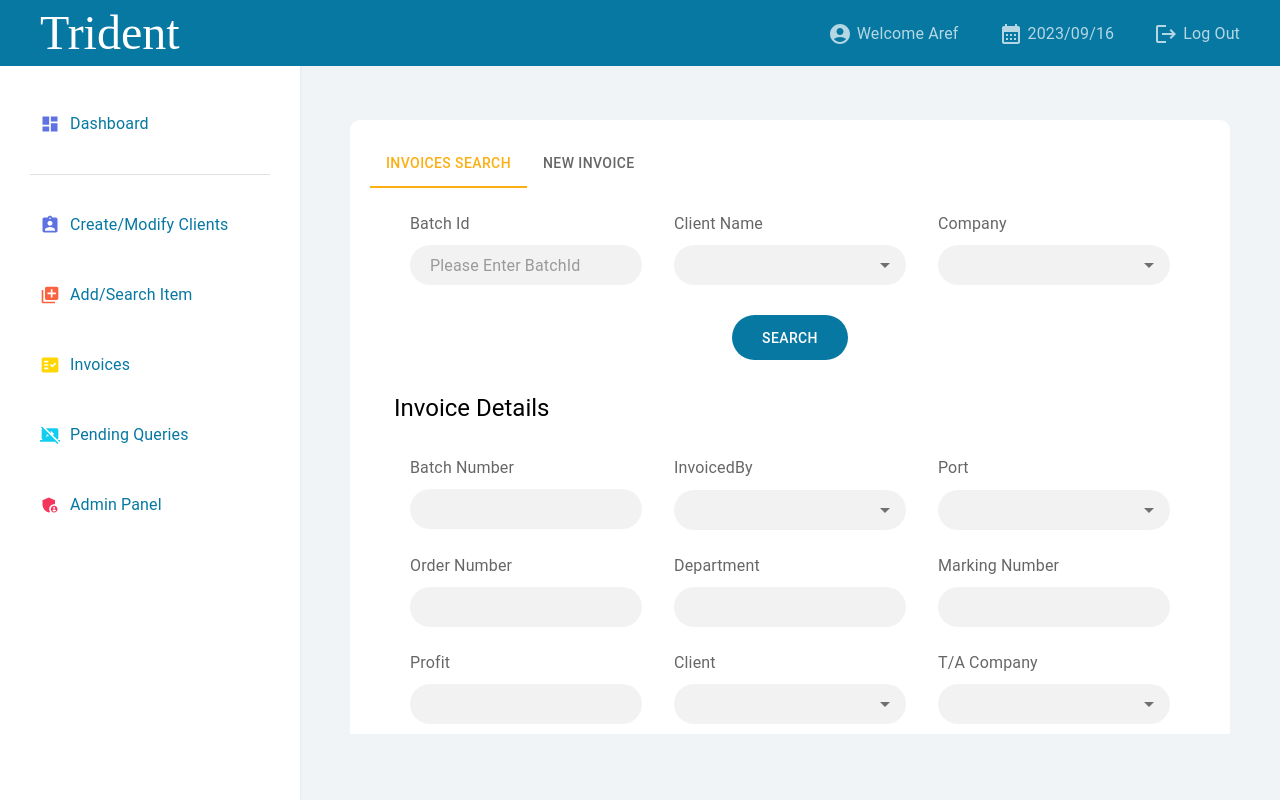
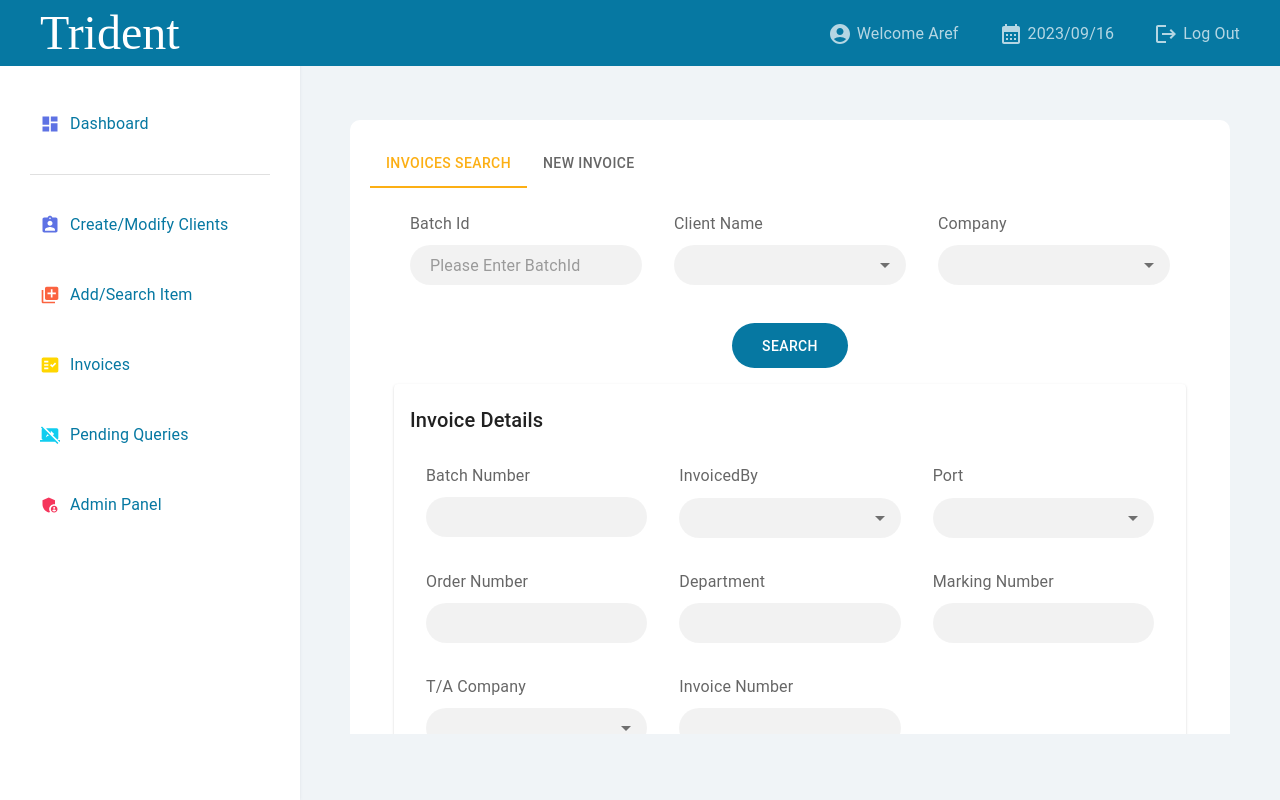
Before and after one commit to minoo-cyber/part, a React (Create React App) app: page /invoices in a window 1280 px wide. Built offline with nearby package versions, Linux system fonts and the light colour scheme.

Commit message:
invoice Changes

```diff
--- a/src/pages/invoices/components/invoiceAdd/index.tsx
+++ b/src/pages/invoices/components/invoiceAdd/index.tsx
@@ -1,5 +1,13 @@
-import { FC, useState } from "react";
-import { FormLabel, Grid, TextField, Typography } from "@mui/material";
+import { FC, SyntheticEvent, useState } from "react";
+import {
+  Accordion,
+  AccordionDetails,
+  AccordionSummary,
+  FormLabel,
+  Grid,
+  TextField,
+  Typography,
+} from "@mui/material";
 import CustomAutocomplete from "../../../../components/autocomplete";
 import CustomButton from "../../../../components/button";
 import InvoiceDetails from "../invoiceDetails";
@@ -18,6 +26,11 @@
 
 const InvoiceAdd: FC<IProps> = (readOnly) => {
   const [test, setTest] = useState<string>();
+  const [expanded, setExpanded] = useState<string | false>("panel1");
+  const handleChange =
+    (panel: string) => (event: SyntheticEvent, newExpanded: boolean) => {
+      setExpanded(newExpanded ? panel : false);
+    };
   const fileUploadProp: FileUploadProps = {
     accept: "image/*",
     onChange: (event: React.ChangeEvent<HTMLInputElement>) => {
@@ -30,12 +43,10 @@
     },
   };
   const handlePrintDocument = () => {
-    const input = document.getElementById("divToPrint");
-    //@ts-ignore
+    let input: any = document.getElementById("divToPrint");
     html2canvas(input).then((canvas) => {
       const imgData = canvas.toDataURL("image/png");
       const pdf = new jsPDF();
-      //@ts-ignore
       pdf.addImage(imgData, "JPEG", 0, 0, 200, 200);
       pdf.save("download.pdf");
     });
@@ -43,7 +54,7 @@
   return (
     <>
       <Grid container component="form">
-        <Grid item xs={4} px={2}>
+        <Grid item xs={12} sm={6} md={4} mb={1} px={2}>
           <FormLabel>Company</FormLabel>
           <CustomAutocomplete
             value=""
@@ -52,11 +63,11 @@
             sx={{ mt: 1.3 }}
           />
         </Grid>
-        <Grid item xs={4} px={2}>
+        <Grid item xs={12} sm={6} md={4} mb={1} px={2}>
           <FormLabel htmlFor="uploadExel">Upload Exel</FormLabel>
           <FileUploader {...fileUploadProp} />
         </Grid>
-        <Grid item xs={4} px={2} mt={4.7}>
+        <Grid item xs={12} sm={6} md={4} mb={1} px={2} mt={4.7}>
           <Typography>{test}</Typography>
         </Grid>
         <Grid container sx={{ justifyContent: "center" }}>
@@ -67,13 +78,33 @@
                 theme.palette.primary.main + "!important",
             }}
           >
-            Add
+            Add Invoice
           </CustomButton>
         </Grid>
       </Grid>
       <Grid id="divToPrint">
-        <InvoiceDetails readOnly={readOnly.readOnly} />
-        <InvoiceTable />
+        <Accordion
+          expanded={expanded === "panel1"}
+          onChange={handleChange("panel1")}
+        >
+          <AccordionSummary aria-controls="panel1d-content" id="panel1d-header">
+            <Typography variant="h6">Invoice Details</Typography>
+          </AccordionSummary>
+          <AccordionDetails>
+            <InvoiceDetails readOnly={readOnly.readOnly} />
+          </AccordionDetails>
+        </Accordion>
+        <Accordion
+          expanded={expanded === "panel2"}
+          onChange={handleChange("panel2")}
+        >
+          <AccordionSummary aria-controls="panel2d-content" id="panel2d-header">
+            <Typography variant="h6">Invoice Rows</Typography>
+          </AccordionSummary>
+          <AccordionDetails>
+            <InvoiceTable readOnly={readOnly.readOnly} />
+          </AccordionDetails>
+        </Accordion>
       </Grid>
       <Grid
         container
--- a/src/pages/invoices/components/invoiceDetails/index.tsx
+++ b/src/pages/invoices/components/invoiceDetails/index.tsx
@@ -12,11 +12,8 @@
 const InvoiceDetails: FC<IProps> = ({ readOnly, data }: IProps) => {
   return (
     <>
-      <Typography variant="h5" my={4}>
-        Invoice Details
-      </Typography>
       <Grid container mb={3}>
-        <Grid item xs={4} px={2}>
+        <Grid item xs={12} sm={6} md={4} mb={1} px={2}>
           <FormLabel>Batch Number</FormLabel>
           <CustomInput
             value={data?.batchNumber ? data?.batchNumber : ""}
@@ -24,7 +21,7 @@
             readOnly={readOnly}
           />
         </Grid>
-        <Grid item xs={4} px={2}>
+        <Grid item xs={12} sm={6} md={4} mb={1} px={2}>
           <FormLabel>InvoicedBy</FormLabel>
           <CustomAutocomplete
             value={data?.invoicedBy ? data?.invoicedBy : ""}
@@ -34,7 +31,7 @@
             readOnly={readOnly}
           />
         </Grid>
-        <Grid item xs={4} px={2}>
+        <Grid item xs={12} sm={6} md={4} mb={1} px={2}>
           <FormLabel>Port</FormLabel>
           <CustomAutocomplete
             value={data?.port ? data?.port : ""}
@@ -46,7 +43,7 @@
         </Grid>
       </Grid>
       <Grid container mb={3}>
-        <Grid item xs={4} px={2}>
+        <Grid item xs={12} sm={6} md={4} mb={1} px={2}>
           <FormLabel>Order Number</FormLabel>
           <CustomInput
             value={data?.orderNumber ? data?.orderNumber : ""}
@@ -54,7 +51,7 @@
             readOnly={readOnly}
           />
         </Grid>
-        <Grid item xs={4} px={2}>
+        <Grid item xs={12} sm={6} md={4} mb={1} px={2}>
           <FormLabel>Department</FormLabel>
           <CustomInput
             value={data?.department ? data?.department : ""}
@@ -62,7 +59,7 @@
             readOnly={readOnly}
           />
         </Grid>
-        <Grid item xs={4} px={2}>
+        <Grid item xs={12} sm={6} md={4} mb={1} px={2}>
           <FormLabel>Marking Number</FormLabel>
           <CustomInput
             value={data?.markingNumber ? data?.markingNumber : ""}
@@ -72,11 +69,27 @@
         </Grid>
       </Grid>
       <Grid container mb={3}>
-        <Grid item xs={4} px={2}>
-          <FormLabel>Profit</FormLabel>
-          <CustomInput value="" type="text" readOnly={readOnly} />
+        <Grid item xs={12} sm={6} md={4} mb={1} px={2}>
+          <FormLabel>T/A Company</FormLabel>
+          <CustomAutocomplete
+            value={data?.tacompany ? data?.tacompany : ""}
+            options={[]}
+            renderInput={(params) => <TextField {...params} />}
+            sx={{ mt: 1.3 }}
+            readOnly={readOnly}
+          />
         </Grid>
-        <Grid item xs={4} px={2}>
+        <Grid item xs={12} sm={6} md={4} mb={1} px={2}>
+          <FormLabel>Invoice Number</FormLabel>
+          <CustomInput
+            value={data?.invoiceNumber ? data?.invoiceNumber : ""}
+            type="text"
+            readOnly={readOnly}
+          />
+        </Grid>
+      </Grid>
+      <Grid container mb={3}>
+        <Grid item xs={12} sm={12} md={6} mb={1} px={2}>
           <FormLabel>Client</FormLabel>
           <CustomAutocomplete
             value={data?.client ? data?.client : ""}
@@ -86,19 +99,7 @@
             readOnly={readOnly}
           />
         </Grid>
-        <Grid item xs={4} px={2}>
-          <FormLabel>T/A Company</FormLabel>
-          <CustomAutocomplete
-            value={data?.tacompany ? data?.tacompany : ""}
-            options={[]}
-            renderInput={(params) => <TextField {...params} />}
-            sx={{ mt: 1.3 }}
-            readOnly={readOnly}
-          />
-        </Grid>
-      </Grid>
-      <Grid container mb={3}>
-        <Grid item xs={4} px={2}>
+        <Grid item xs={12} sm={12} md={6} mb={1} px={2}>
           <FormLabel>Company Name</FormLabel>
           <CustomAutocomplete
             value={data?.companyName ? data?.companyName : ""}
@@ -108,24 +109,6 @@
             readOnly={readOnly}
           />
         </Grid>
-        <Grid item xs={4} px={2}>
-          <FormLabel>Agent</FormLabel>
-          <CustomAutocomplete
-            value=""
-            options={[]}
-            renderInput={(params) => <TextField {...params} />}
-            sx={{ mt: 1.3 }}
-            readOnly={readOnly}
-          />
-        </Grid>
-        <Grid item xs={4} px={2}>
-          <FormLabel>Invoice Number</FormLabel>
-          <CustomInput
-            value={data?.invoiceNumber ? data?.invoiceNumber : ""}
-            type="text"
-            readOnly={readOnly}
-          />
-        </Grid>
       </Grid>
     </>
   );
--- a/src/pages/invoices/components/invoiceTable/index.tsx
+++ b/src/pages/invoices/components/invoiceTable/index.tsx
@@ -1,6 +1,6 @@
 import { FC } from "react";
 import Box from "@mui/material/Box";
-import { DataGrid, GridColDef, GridValueGetterParams } from "@mui/x-data-grid";
+import { DataGrid, GridColDef } from "@mui/x-data-grid";
 import { IInvoiceSubModels } from "../../../../services/invoice.api";
 
 interface IProps {
@@ -10,24 +10,22 @@
 
 const InvoiceTable: FC<IProps> = ({ readOnly, rows }: IProps) => {
   const columns: GridColDef[] = [
-    { field: "item", headerName: "ID", width: 90 },
-    { field: "del", headerName: "Del", width: 90 },
     {
       field: "impa",
       headerName: "Impa",
-      width: 150,
+      width: 90,
       editable: false,
     },
     {
       field: "itemDescription",
       headerName: "Item Description",
-      width: 150,
+      width: 250,
       editable: false,
     },
     {
       field: "text",
       headerName: "Text",
-      width: 110,
+      width: 300,
       editable: false,
     },
     {
@@ -68,24 +66,15 @@
     },
   ];
 
-  // const rows = [
-  //   { id: 1, lastName: "Snow", firstName: "Jon", age: 35 },
-  //   { id: 2, lastName: "Lannister", firstName: "Cersei", age: 42 },
-  //   { id: 3, lastName: "Lannister", firstName: "Jaime", age: 45 },
-  //   { id: 4, lastName: "Stark", firstName: "Arya", age: 16 },
-  //   { id: 5, lastName: "Targaryen", firstName: "Daenerys", age: null },
-  //   { id: 6, lastName: "Melisandre", firstName: null, age: 150 },
-  //   { id: 7, lastName: "Clifford", firstName: "Ferrara", age: 44 },
-  //   { id: 8, lastName: "Frances", firstName: "Rossini", age: 36 },
-  //   { id: 9, lastName: "Roxie", firstName: "Harvey", age: 65 },
-  // ];
-  function getRowId(row: any) {
-    return row.item;
-  }
   return (
-    <Box sx={{ height: 400, width: "100%" }}>
+    <Box
+      sx={{
+        height: 400,
+        position: "relative",
+        top: "20px",
+      }}
+    >
       <DataGrid
-        //@ts-ignore
         rows={rows ? rows : []}
         columns={columns}
         initialState={{
--- a/src/pages/invoices/components/invoicesSearch/index.tsx
+++ b/src/pages/invoices/components/invoicesSearch/index.tsx
@@ -1,5 +1,14 @@
 import { FC, SyntheticEvent } from "react";
-import { CircularProgress, FormLabel, Grid, TextField } from "@mui/material";
+import {
+  Accordion,
+  AccordionDetails,
+  AccordionSummary,
+  CircularProgress,
+  FormLabel,
+  Grid,
+  TextField,
+  Typography,
+} from "@mui/material";
 import CustomAutocomplete from "../../../../components/autocomplete";
 import CustomInput from "../../../../components/input";
 import { useState } from "react";
@@ -25,7 +34,11 @@
   const [data, setData] = useState<ISearchRes>();
   const [loading, setLoading] = useState<boolean>(false);
   const searchQuery = useMutation(invoiceSearchService);
-
+  const [expanded, setExpanded] = useState<string | false>("panel1");
+  const handleChange =
+    (panel: string) => (event: SyntheticEvent, newExpanded: boolean) => {
+      setExpanded(newExpanded ? panel : false);
+    };
   const handleSearch = (e: SyntheticEvent<HTMLFormElement>) => {
     e.preventDefault();
     setLoading(true);
@@ -54,11 +67,11 @@
       }
     );
   };
-  console.log(data?.invoiceSubModels);
+
   return (
     <>
       <Grid container component="form" onSubmit={handleSearch}>
-        <Grid item xs={4} px={2}>
+        <Grid item xs={12} sm={6} md={4} px={2} mb={1}>
           <FormLabel>Batch Id</FormLabel>
           <CustomInput
             value={batchId}
@@ -68,7 +81,7 @@
             required
           />
         </Grid>
-        <Grid item xs={4} px={2}>
+        <Grid item xs={12} sm={6} md={4} px={2} mb={1}>
           <FormLabel>Client Name</FormLabel>
           <CustomAutocomplete
             value=""
@@ -77,7 +90,7 @@
             sx={{ mt: 1.3 }}
           />
         </Grid>
-        <Grid item xs={4} px={2}>
+        <Grid item xs={12} sm={6} md={4} px={2} mb={1}>
           <FormLabel>Company</FormLabel>
           <CustomAutocomplete
             value=""
@@ -92,6 +105,7 @@
             sx={{
               backgroundColor: (theme) =>
                 theme.palette.primary.main + "!important",
+              mb: 2,
             }}
           >
             {loading ? <CircularProgress size="small" /> : null}
@@ -99,11 +113,31 @@
           </CustomButton>
         </Grid>
       </Grid>
-      <InvoiceDetails readOnly={readOnly.readOnly} data={data} />
-      <InvoiceTable
-        readOnly={readOnly.readOnly}
-        rows={data?.invoiceSubModels}
-      />
+      <Accordion
+        expanded={expanded === "panel1"}
+        onChange={handleChange("panel1")}
+      >
+        <AccordionSummary aria-controls="panel1d-content" id="panel1d-header">
+          <Typography variant="h6">Invoice Details</Typography>
+        </AccordionSummary>
+        <AccordionDetails>
+          <InvoiceDetails readOnly={readOnly.readOnly} data={data} />
+        </AccordionDetails>
+      </Accordion>
+      <Accordion
+        expanded={expanded === "panel2"}
+        onChange={handleChange("panel2")}
+      >
+        <AccordionSummary aria-controls="panel2d-content" id="panel2d-header">
+          <Typography variant="h6">Invoice Rows</Typography>
+        </AccordionSummary>
+        <AccordionDetails>
+          <InvoiceTable
+            readOnly={readOnly.readOnly}
+            rows={data?.invoiceSubModels}
+          />
+        </AccordionDetails>
+      </Accordion>
     </>
   );
 };
```
